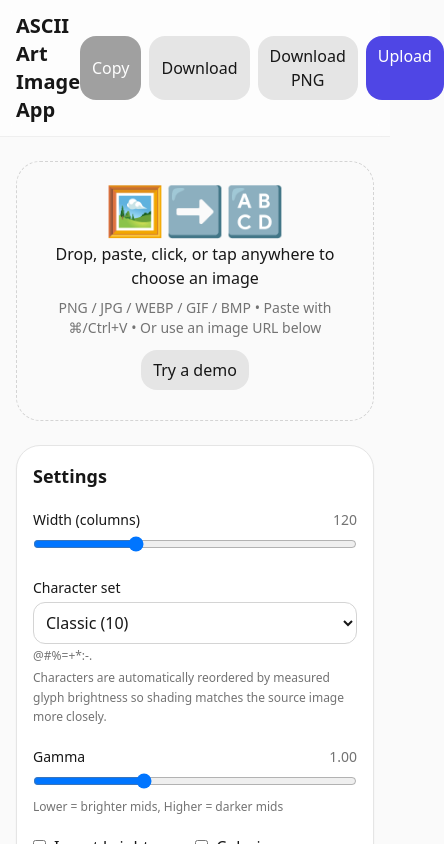
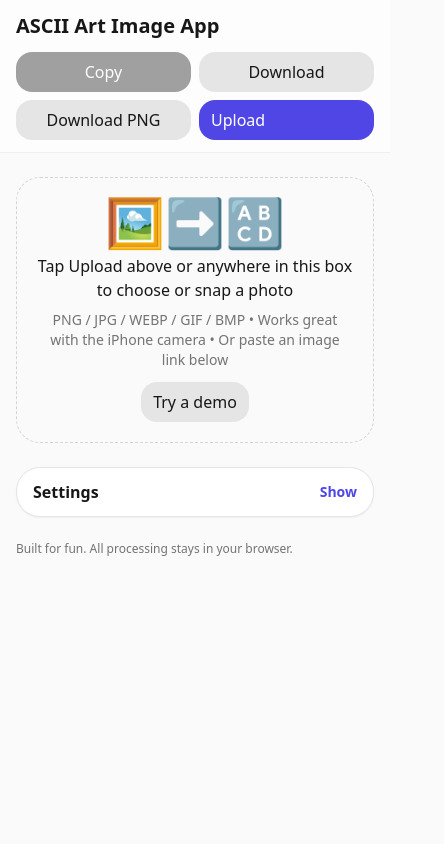
Before and after one commit to MovezLikeJagger/ASCII-Converter, a React (Vite) app: page / in a window 390 px wide. Shown: the top 844 px of the page, 444 px wide, since content can reach past the window. Built offline with nearby package versions, Linux system fonts and the light colour scheme.

Commit message:
Add mobile-optimized layout for iPhone users

```diff
--- a/src/App.jsx
+++ b/src/App.jsx
@@ -94,6 +94,9 @@ export default function AsciiArtApp() {
   const [asciiCells, setAsciiCells] = useState([]);
 
   const [urlField, setUrlField] = useState("");
+  const [isIphone, setIsIphone] = useState(false);
+  const [isCompactViewport, setIsCompactViewport] = useState(false);
+  const [mobileSettingsOpen, setMobileSettingsOpen] = useState(false);
 
   const charsetInfo = useMemo(
     () => getCalibratedCharset(CHARSETS[charsetIndex].set),
@@ -116,6 +119,8 @@ export default function AsciiArtApp() {
     }),
     [fontSize, previewMinWidth],
   );
+
+  const isMobileLayout = isIphone || isCompactViewport;
 
   // Clean up object URLs
   useEffect(
@@ -165,6 +170,45 @@ export default function AsciiArtApp() {
     return () => window.removeEventListener("paste", onPaste);
   }, []);
 
+  useEffect(() => {
+    if (typeof navigator === "undefined") return;
+    const ua = navigator.userAgent || navigator.vendor || "";
+    const isIphoneUA = /iPhone/.test(ua);
+    const isTouchMac =
+      /Mac/.test(ua) && typeof navigator.maxTouchPoints === "number" && navigator.maxTouchPoints > 2;
+    if (isIphoneUA) {
+      setIsIphone(true);
+      return;
+    }
+    if (typeof window !== "undefined" && isTouchMac) {
+      const mq = window.matchMedia("(max-width: 820px)");
+      setIsIphone(mq.matches);
+    }
+  }, []);
+
+  useEffect(() => {
+    if (typeof window === "undefined") return;
+    const mq = window.matchMedia("(max-width: 768px)");
+    const handleChange = (event) => setIsCompactViewport(event.matches);
+    setIsCompactViewport(mq.matches);
+    if (typeof mq.addEventListener === "function") {
+      mq.addEventListener("change", handleChange);
+      return () => mq.removeEventListener("change", handleChange);
+    }
+    mq.addListener(handleChange);
+    return () => mq.removeListener(handleChange);
+  }, []);
+
+  useEffect(() => {
+    if (!isMobileLayout) {
+      setMobileSettingsOpen(false);
+      return;
+    }
+    if (imageUrl) {
+      setMobileSettingsOpen(true);
+    }
+  }, [isMobileLayout, imageUrl]);
+
   // Re-render ASCII when settings change and an image is loaded
   useEffect(() => {
     if (!imageUrl || !imgMeta.w || !imgMeta.h) return;
@@ -194,10 +238,6 @@ export default function AsciiArtApp() {
   function reportError(msg) {
     setError(msg);
     setTimeout(() => setError(""), 5000);
-  }
-
-  function handlePick() {
-    fileInputRef.current?.click();
   }
 
   function onFileChange(e) {
@@ -449,16 +489,166 @@ export default function AsciiArtApp() {
     });
   }
 
+  const actionButtonSizing = isMobileLayout ? "flex-1 min-w-[140px]" : "";
+  const settingsForm = (
+    <>
+      <div>
+        <label className="flex justify-between items-center mb-1 text-sm">
+          <span>Width (columns)</span>
+          <span className="tabular-nums text-neutral-500">{cols}</span>
+        </label>
+        <input
+          type="range"
+          min={40}
+          max={300}
+          value={cols}
+          onChange={(e) => setCols(parseInt(e.target.value))}
+          className="w-full"
+        />
+      </div>
+
+      <div>
+        <label className="block mb-1 text-sm">Character set</label>
+        <select
+          value={charsetIndex}
+          onChange={(e) => setCharsetIndex(parseInt(e.target.value))}
+          className="w-full rounded-xl border border-neutral-300 dark:border-neutral-700 bg-transparent p-2"
+        >
+          {CHARSETS.map((c, i) => (
+            <option key={c.name} value={i}>
+              {c.name}
+            </option>
+          ))}
+        </select>
+        <div className="mt-1 text-xs text-neutral-500 truncate">{charset}</div>
+        <p className="mt-1 text-xs text-neutral-500 leading-relaxed">
+          Characters are automatically reordered by measured glyph brightness so shading matches the source image more closely.
+        </p>
+      </div>
+
+      <div>
+        <label className="flex justify-between items-center mb-1 text-sm">
+          <span>Gamma</span>
+          <span className="tabular-nums text-neutral-500">{gamma.toFixed(2)}</span>
+        </label>
+        <input
+          type="range"
+          min={0.4}
+          max={2.2}
+          step={0.01}
+          value={gamma}
+          onChange={(e) => setGamma(parseFloat(e.target.value))}
+          className="w-full"
+        />
+        <p className="text-xs text-neutral-500 mt-1">Lower = brighter mids, Higher = darker mids</p>
+      </div>
+
+      <div className="flex flex-wrap items-center gap-3">
+        <label className="inline-flex items-center gap-2">
+          <input type="checkbox" checked={invert} onChange={(e) => setInvert(e.target.checked)} /> Invert brightness
+        </label>
+        <label className="inline-flex items-center gap-2">
+          <input type="checkbox" checked={colorize} onChange={(e) => setColorize(e.target.checked)} /> Colorize
+        </label>
+        <label
+          className="inline-flex items-center gap-2"
+          title="Formats copies/downloads with figure spaces and triple backticks for WhatsApp/iMessage."
+        >
+          <input
+            type="checkbox"
+            checked={messengerFriendly}
+            onChange={(e) => setMessengerFriendly(e.target.checked)}
+          />
+          Messenger-friendly (WhatsApp/iMessage)
+        </label>
+      </div>
+
+      <div>
+        <label className="flex justify-between items-center mb-1 text-sm">
+          <span>Font size</span>
+          <span className="tabular-nums text-neutral-500">{fontSize}px</span>
+        </label>
+        <input
+          type="range"
+          min={8}
+          max={32}
+          value={fontSize}
+          onChange={(e) => setFontSize(parseInt(e.target.value))}
+          className="w-full"
+        />
+      </div>
+
+      <div className="pt-2">
+        <label className="block mb-1 text-sm">Import by direct image URL</label>
+        <div className="flex gap-2">
+          <input
+            type="url"
+            placeholder="https://example.com/picture.jpg"
+            value={urlField}
+            onChange={(e) => setUrlField(e.target.value)}
+            className="flex-1 rounded-xl border border-neutral-300 dark:border-neutral-700 bg-transparent p-2"
+          />
+          <button
+            onClick={() => importFromUrl()}
+            className={`px-3 py-2 rounded-2xl bg-neutral-200 dark:bg-neutral-800 ${isMobileLayout ? "min-w-[96px]" : ""}`}
+          >
+            Load
+          </button>
+        </div>
+        <p className="text-xs text-neutral-500 mt-1">We download as a blob to keep the canvas untainted.</p>
+      </div>
+
+      <div className="pt-1 text-xs text-neutral-500 leading-relaxed">
+        <p>
+          <strong>Tips:</strong>{" "}
+          {isMobileLayout ? "Tap Upload to open your camera or photo library. " : "Paste with ⌘/Ctrl+V. "}
+          Big widths (200–300) look sharper but render slower. If your iPhone photo is HEIC, export as JPEG/PNG first
+          (screenshot also works). Enable Messenger-friendly for WhatsApp/iMessage-safe spacing inside a monospace code block.
+        </p>
+      </div>
+    </>
+  );
+
   return (
     <div className="min-h-screen w-full bg-neutral-50 dark:bg-neutral-950 text-neutral-900 dark:text-neutral-100">
       <header className="sticky top-0 z-10 backdrop-blur supports-[backdrop-filter]:bg-white/60 dark:supports-[backdrop-filter]:bg-black/40 border-b border-neutral-200/60 dark:border-neutral-800/60">
-        <div className="mx-auto max-w-6xl px-4 py-3 flex items-center justify-between">
-          <h1 className="text-xl sm:text-2xl font-semibold">ASCII Art Image App</h1>
-          <div className="flex gap-2">
-            <button onClick={copyToClipboard} disabled={!asciiText} className="px-3 py-2 rounded-2xl bg-neutral-900 text-white disabled:opacity-40">Copy</button>
-            <button onClick={downloadFile} disabled={!asciiText} className="px-3 py-2 rounded-2xl bg-neutral-200 dark:bg-neutral-800">Download</button>
-            <button onClick={downloadPng} disabled={!asciiCells.length} className="px-3 py-2 rounded-2xl bg-neutral-200 dark:bg-neutral-800">Download PNG</button>
-            <label className="px-3 py-2 rounded-2xl bg-indigo-600 text-white cursor-pointer">
+        <div
+          className={`mx-auto max-w-6xl px-4 py-3 flex ${
+            isMobileLayout ? "flex-col gap-3" : "items-center justify-between"
+          } sm:flex-row sm:items-center sm:justify-between`}
+        >
+          <h1 className={`text-xl sm:text-2xl font-semibold ${isMobileLayout ? "sm:flex-1" : ""}`}>
+            ASCII Art Image App
+          </h1>
+          <div
+            className={`flex gap-2 ${
+              isMobileLayout ? "flex-wrap w-full justify-start sm:justify-end" : ""
+            }`}
+          >
+            <button
+              onClick={copyToClipboard}
+              disabled={!asciiText}
+              className={`px-3 py-2 rounded-2xl bg-neutral-900 text-white disabled:opacity-40 ${actionButtonSizing}`}
+            >
+              Copy
+            </button>
+            <button
+              onClick={downloadFile}
+              disabled={!asciiText}
+              className={`px-3 py-2 rounded-2xl bg-neutral-200 dark:bg-neutral-800 ${actionButtonSizing}`}
+            >
+              Download
+            </button>
+            <button
+              onClick={downloadPng}
+              disabled={!asciiCells.length}
+              className={`px-3 py-2 rounded-2xl bg-neutral-200 dark:bg-neutral-800 ${actionButtonSizing}`}
+            >
+              Download PNG
+            </button>
+            <label
+              className={`px-3 py-2 rounded-2xl bg-indigo-600 text-white cursor-pointer ${actionButtonSizing}`}
+            >
               Upload
               <input
                 ref={fileInputRef}
@@ -467,19 +657,27 @@ export default function AsciiArtApp() {
                 capture="environment"
                 className="sr-only"
                 onChange={onFileChange}
-                onClick={(e) => { e.target.value = null; }}
+                onClick={(e) => {
+                  e.target.value = null;
+                }}
               />
             </label>
           </div>
         </div>
       </header>
 
-      <main className="mx-auto max-w-6xl px-4 py-6 grid grid-cols-1 lg:grid-cols-5 gap-6">
+      <main
+        className={`mx-auto max-w-6xl px-4 py-6 ${
+          isMobileLayout ? "flex flex-col gap-6" : "grid grid-cols-1 lg:grid-cols-5 gap-6"
+        }`}
+      >
         {/* Dropzone / Preview */}
-        <section className="lg:col-span-3">
+        <section className={isMobileLayout ? "w-full" : "lg:col-span-3"}>
           <div
             ref={dropRef}
-            className="relative border border-dashed rounded-3xl p-6 sm:p-8 border-neutral-300 dark:border-neutral-700 min-h-[260px] hover:bg-neutral-100/40 dark:hover:bg-neutral-900/40 transition"
+            className={`relative border border-dashed rounded-3xl border-neutral-300 dark:border-neutral-700 transition hover:bg-neutral-100/40 dark:hover:bg-neutral-900/40 ${
+              isMobileLayout ? "p-5 min-h-[220px]" : "p-6 sm:p-8 min-h-[260px]"
+            }`}
           >
             {/* Full-area invisible input overlay for bulletproof tapping/clicking on mobile */}
             {!imageUrl && (
@@ -498,8 +696,16 @@ export default function AsciiArtApp() {
             {!imageUrl ? (
               <div className="text-center pointer-events-none">
                 <div className="text-5xl mb-2">🖼️➡️🔠</div>
-                <p className="text-base">Drop, paste, click, or tap anywhere to choose an image</p>
-                <p className="text-sm text-neutral-500 mt-2">PNG / JPG / WEBP / GIF / BMP • Paste with ⌘/Ctrl+V • Or use an image URL below</p>
+                <p className="text-base">
+                  {isMobileLayout
+                    ? "Tap Upload above or anywhere in this box to choose or snap a photo"
+                    : "Drop, paste, click, or tap anywhere to choose an image"}
+                </p>
+                <p className="text-sm text-neutral-500 mt-2">
+                  {isMobileLayout
+                    ? "PNG / JPG / WEBP / GIF / BMP • Works great with the iPhone camera • Or paste an image link below"
+                    : "PNG / JPG / WEBP / GIF / BMP • Paste with ⌘/Ctrl+V • Or use an image URL below"}
+                </p>
                 <div className="mt-3">
                   <button onClick={loadDemo} className="pointer-events-auto px-3 py-2 rounded-2xl bg-neutral-200 dark:bg-neutral-800">Try a demo</button>
                 </div>
@@ -535,66 +741,30 @@ export default function AsciiArtApp() {
         </section>
 
         {/* Controls */}
-        <section className="lg:col-span-2">
-          <div className="rounded-3xl border border-neutral-200 dark:border-neutral-800 p-4 sm:p-6 bg-white dark:bg-neutral-950 shadow-sm space-y-5">
-            <h2 className="text-lg font-semibold">Settings</h2>
-
-            <div>
-              <label className="flex justify-between items-center mb-1 text-sm"><span>Width (columns)</span><span className="tabular-nums text-neutral-500">{cols}</span></label>
-              <input type="range" min={40} max={300} value={cols} onChange={(e) => setCols(parseInt(e.target.value))} className="w-full" />
+        {isMobileLayout ? (
+          <section className="lg:col-span-2">
+            <details
+              className="rounded-3xl border border-neutral-200 dark:border-neutral-800 bg-white dark:bg-neutral-950 shadow-sm"
+              open={mobileSettingsOpen}
+              onToggle={(event) => setMobileSettingsOpen(event.target.open)}
+            >
+              <summary className="flex items-center justify-between gap-2 px-4 py-3 text-base font-semibold cursor-pointer select-none [&::-webkit-details-marker]:hidden">
+                Settings
+                <span className="text-sm text-indigo-600">{mobileSettingsOpen ? "Hide" : "Show"}</span>
+              </summary>
+              <div className="border-t border-neutral-200 dark:border-neutral-800 px-4 pb-4 pt-4 sm:px-6 space-y-5">
+                {settingsForm}
+              </div>
+            </details>
+          </section>
+        ) : (
+          <section className="lg:col-span-2">
+            <div className="rounded-3xl border border-neutral-200 dark:border-neutral-800 p-4 sm:p-6 bg-white dark:bg-neutral-950 shadow-sm space-y-5">
+              <h2 className="text-lg font-semibold">Settings</h2>
+              {settingsForm}
             </div>
-
-            <div>
-              <label className="block mb-1 text-sm">Character set</label>
-              <select value={charsetIndex} onChange={(e) => setCharsetIndex(parseInt(e.target.value))} className="w-full rounded-xl border border-neutral-300 dark:border-neutral-700 bg-transparent p-2">
-                {CHARSETS.map((c, i) => (
-                  <option key={c.name} value={i}>{c.name}</option>
-                ))}
-              </select>
-              <div className="mt-1 text-xs text-neutral-500 truncate">{charset}</div>
-              <p className="mt-1 text-xs text-neutral-500 leading-relaxed">Characters are automatically reordered by measured glyph brightness so shading matches the source image more closely.</p>
-            </div>
-
-            <div>
-              <label className="flex justify-between items-center mb-1 text-sm"><span>Gamma</span><span className="tabular-nums text-neutral-500">{gamma.toFixed(2)}</span></label>
-              <input type="range" min={0.4} max={2.2} step={0.01} value={gamma} onChange={(e) => setGamma(parseFloat(e.target.value))} className="w-full" />
-              <p className="text-xs text-neutral-500 mt-1">Lower = brighter mids, Higher = darker mids</p>
-            </div>
-
-            <div className="flex flex-wrap items-center gap-3">
-              <label className="inline-flex items-center gap-2"><input type="checkbox" checked={invert} onChange={(e) => setInvert(e.target.checked)} /> Invert brightness</label>
-              <label className="inline-flex items-center gap-2"><input type="checkbox" checked={colorize} onChange={(e) => setColorize(e.target.checked)} /> Colorize</label>
-              <label className="inline-flex items-center gap-2" title="Formats copies/downloads with figure spaces and triple backticks for WhatsApp/iMessage.">
-                <input type="checkbox" checked={messengerFriendly} onChange={(e) => setMessengerFriendly(e.target.checked)} /> Messenger-friendly (WhatsApp/iMessage)
-              </label>
-            </div>
-
-            <div>
-              <label className="flex justify-between items-center mb-1 text-sm"><span>Font size</span><span className="tabular-nums text-neutral-500">{fontSize}px</span></label>
-              <input type="range" min={8} max={32} value={fontSize} onChange={(e) => setFontSize(parseInt(e.target.value))} className="w-full" />
-            </div>
-
-            {/* URL Import */}
-            <div className="pt-2">
-              <label className="block mb-1 text-sm">Import by direct image URL</label>
-              <div className="flex gap-2">
-                <input
-                  type="url"
-                  placeholder="https://example.com/picture.jpg"
-                  value={urlField}
-                  onChange={(e) => setUrlField(e.target.value)}
-                  className="flex-1 rounded-xl border border-neutral-300 dark:border-neutral-700 bg-transparent p-2"
-                />
-                <button onClick={() => importFromUrl()} className="px-3 py-2 rounded-2xl bg-neutral-200 dark:bg-neutral-800">Load</button>
-              </div>
-              <p className="text-xs text-neutral-500 mt-1">We download as a blob to keep the canvas untainted.</p>
-            </div>
-
-            <div className="pt-1 text-xs text-neutral-500 leading-relaxed">
-              <p><strong>Tips:</strong> Paste with ⌘/Ctrl+V. Big widths (200–300) look sharper but render slower. If your iPhone photo is HEIC, export as JPEG/PNG first (screenshot also works). Enable Messenger-friendly for WhatsApp/iMessage-safe spacing inside a monospace code block.</p>
-            </div>
-          </div>
-        </section>
+          </section>
+        )}
       </main>
 
       <footer className="mx-auto max-w-6xl px-4 pb-10 text-xs text-neutral-500">
```
Also changed, not shown: 1 other file (tests, documents, lock files or other folders).
